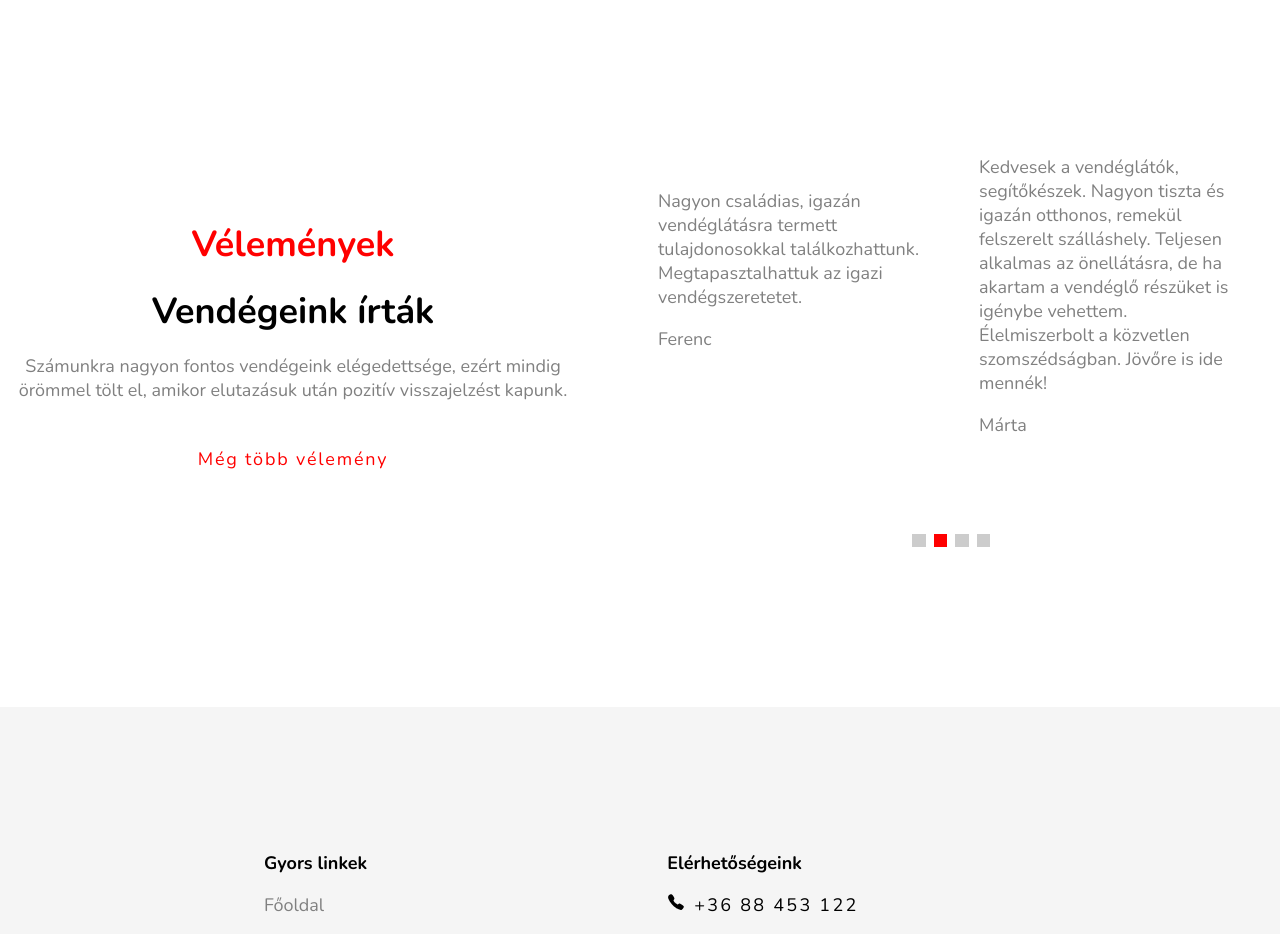
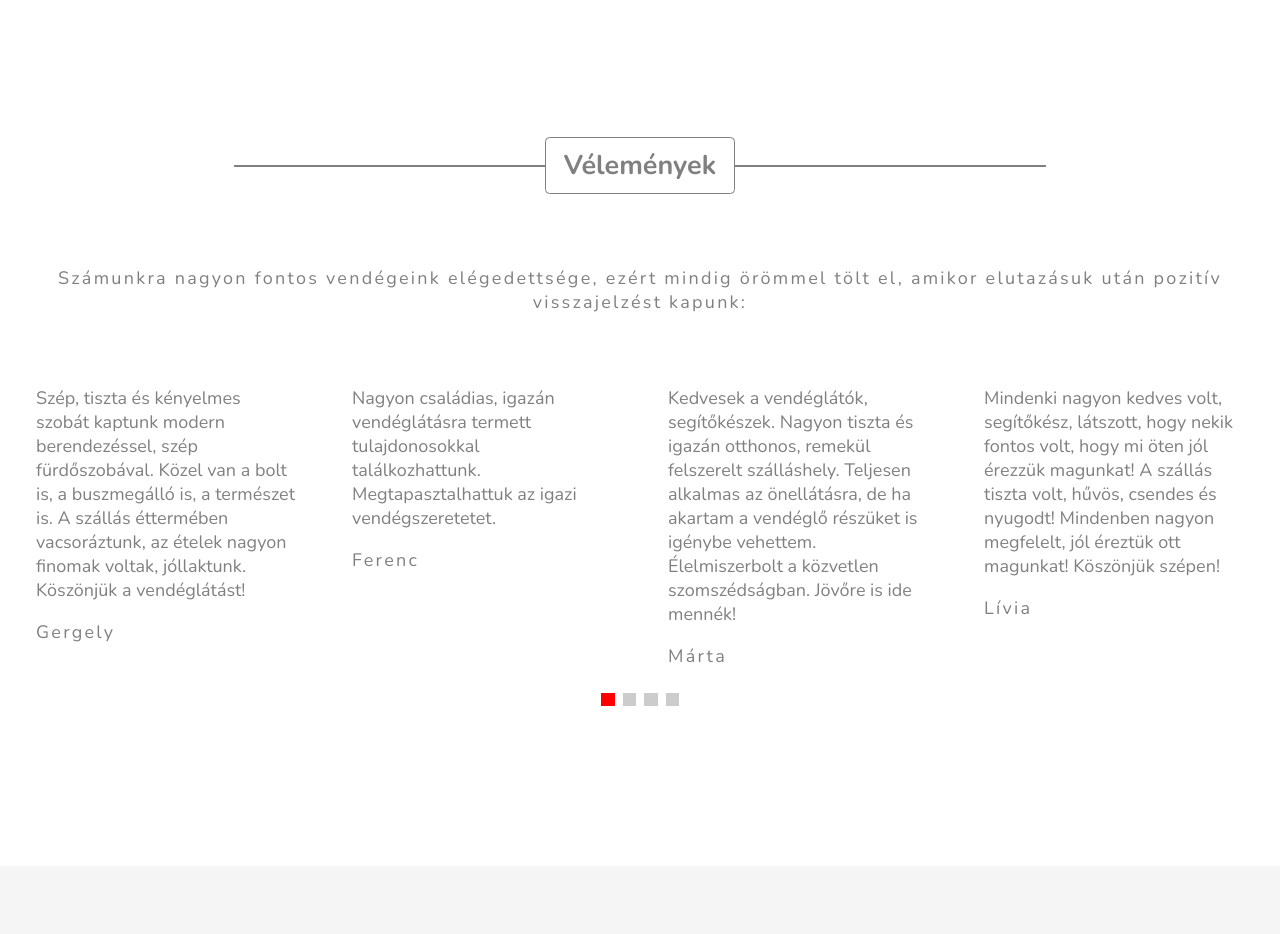
Before and after one commit to xdevtomix/bakonyi, a React (Vite) app: page / in a window 1280 px wide. Shown: the part 2080-3014 px from the top of the page. Built offline with nearby package versions, Linux system fonts and the light colour scheme.

Commit message:
testimonials work 5

```diff
--- a/src/components/Testimonials.jsx
+++ b/src/components/Testimonials.jsx
@@ -5,78 +5,89 @@ import { Swiper, SwiperSlide } from 'swiper/react';
 import 'swiper/css';
 import 'swiper/css/pagination';
 
+const testimonials = [
+    {
+        id: 1,
+        text: `
+            Szép, tiszta és kényelmes szobát kaptunk modern berendezéssel, szép fürdőszobával. Közel van a bolt is, a buszmegálló is, a természet is.
+            A szállás éttermében vacsoráztunk, az ételek nagyon finomak voltak, jóllaktunk. Köszönjük a vendéglátást!
+        `,
+        name: 'Gergely'
+    },
+    {
+        id: 2,
+        text: `
+            Nagyon családias, igazán vendéglátásra termett tulajdonosokkal találkozhattunk. Megtapasztalhattuk az igazi vendégszeretetet.
+        `,
+        name: 'Ferenc'
+    },
+    {
+        id: 3,
+        text: `
+            Kedvesek a vendéglátók, segítőkészek. Nagyon tiszta és igazán otthonos, remekül felszerelt szálláshely.
+            Teljesen alkalmas az önellátásra, de ha akartam a vendéglő részüket is igénybe vehettem.
+            Élelmiszerbolt a közvetlen szomszédságban. Jövőre is ide mennék!
+        `,
+        name: 'Márta'
+    },
+    {
+        id: 4,
+        text: `
+            Mindenki nagyon kedves volt, segítőkész, látszott, hogy nekik fontos volt, hogy mi öten jól érezzük magunkat!
+            A szállás tiszta volt, hűvös, csendes és nyugodt! Mindenben nagyon megfelelt, jól éreztük ott magunkat!
+            Köszönjük szépen!
+        `,
+        name: 'Lívia'
+    },
+];
+
 export default function Testimonials() {
     return (
         <Container data-component="testimonials" id="velemenyek">
 
-            <Header>
-                <p>Vélemények</p>
-                <h2>Vendégeink írták</h2>
-                <div>
+            <Title>
+                <div></div>
+                <h2>Vélemények</h2>
+                <div></div>
+            </Title>
+
+            <Info>
                 Számunkra nagyon fontos vendégeink elégedettsége, ezért mindig örömmel tölt el,
-                    amikor elutazásuk után pozitív visszajelzést kapunk.
-                </div>
-                <button>Még több vélemény</button>
-            </Header>
+                amikor elutazásuk után pozitív visszajelzést kapunk:
+            </Info>
 
             <SwiperContainer>
                 <Swiper
                     modules={[Pagination, Autoplay]}
                     pagination={{ clickable: true }}
-                    autoplay={{ delay: 5000 }}
+                    autoplay={{ delay: 10 * 1000 }}
                     loop
                     breakpoints={{
+                        768 : {
+                            slidesPerView: 2,
+                            spaceBetween: 20
+                        },
                         1024: {
-                            slidesPerView: 2,
+                            slidesPerView: 4,
                             spaceBetween: 20
                         }
                     }}
                 >
-                    <SwiperSlide>
+                    {
+                        testimonials.map(({ id, text, name }) => (
+                            <SwiperSlide key={id}>
                                 <SlideItem>
                                     <div>
-                                Szép, tiszta és kényelmes szobát kaptunk modern berendezéssel, szép fürdőszobával. Közel van a bolt is, a buszmegálló is, a természet is.
-                                A szállás éttermében vacsoráztunk, az ételek nagyon finomak voltak, jóllaktunk. Köszönjük a vendéglátást!"
+                                        {text}
                                     </div>
-                            <div>
-                                Gergely
-                            </div>
+                                    <p>
+                                        {name}
+                                    </p>
                                 </SlideItem>
                             </SwiperSlide>
-                    <SwiperSlide>
-                        <SlideItem>
-                            <div>
-                                Nagyon családias, igazán vendéglátásra termett tulajdonosokkal találkozhattunk. Megtapasztalhattuk az igazi vendégszeretetet.
-                            </div>
-                            <div>
-                                Ferenc
-                            </div>
-                        </SlideItem>
-                    </SwiperSlide>
-                    <SwiperSlide>
-                        <SlideItem>
-                            <div>
-                                Kedvesek a vendéglátók, segítőkészek. Nagyon tiszta és igazán otthonos, remekül felszerelt szálláshely.
-                                Teljesen alkalmas az önellátásra, de ha akartam a vendéglő részüket is igénybe vehettem.
-                                Élelmiszerbolt a közvetlen szomszédságban. Jövőre is ide mennék!
-                            </div>
-                            <div>
-                                Márta
-                            </div>
-                        </SlideItem>
-                    </SwiperSlide>
-                    <SwiperSlide>
-                        <SlideItem>
-                            <div>
-                                Mindenki nagyon kedves volt, segítőkész, látszott, hogy nekik fontos volt, hogy mi öten jól érezzük magunkat!
-                                A szállás tiszta volt, hűvös, csendes és nyugodt! Mindenben nagyon megfelelt, jól éreztük ott magunkat!
-                                Köszönjük szépen!
-                            </div>
-                            <div>
-                                Lívia
-                            </div>
-                        </SlideItem>
-                    </SwiperSlide>
+                        ))
+                    }
+
                 </Swiper>
             </SwiperContainer>
 
@@ -87,89 +98,54 @@ export default function Testimonials() {
 const Container = styled.section`
     margin-top: 8rem;
     padding: 0 1rem;
+`;
+
+const Title = styled.div`
     display: flex;
-    flex-direction: column;
     align-items: center;
-    gap: 4rem;
+    justify-content: center;
+    margin-bottom: 4rem;
 
-    @media(min-width: 768px) {
-        flex-direction: row;
+    div {
+        width: 25%;
+        border: 0.5px solid var(--light-night);
+    }
+
+    h2 {
+        color: var(--light-night);
+        border: 1px solid var(--light-night);
+        border-radius: 0.25rem;
+        width: max-content;
+        padding: 0.5rem 1rem;
     }
 `;
 
-const Header = styled.div`
-    display: flex;
-    flex-direction: column;
-    align-items: center;
-    justify-content: center;
-    width: 100%;
-
-    @media(min-width: 768px) {
-        width: 50%;
-    }
-
-    p {
-        font-size: 2rem;
-        font-weight: 700;
-        color: var(--decor);
-        margin-bottom: 1rem;
-    }
-
-    h2 {
-        font-size: 2rem;
-        color: var(--night);
-        text-align: center;
-        margin-bottom: 1rem;
-    }
-
-    div {
+const Info = styled.div`
     font-size: 1rem;
     color: var(--light-night);
     text-align: center;
-        margin-bottom: 2rem;
-    }
-
-    button {
-        cursor: pointer;
-        background: transparent;
-        color: var(--decor);
-        width: max-content;
-        padding: 0.5rem 1rem;
-        border-radius: 0.25rem;
-        letter-spacing: 0.1rem;
-        font-size: 1rem;
-    }
+    margin-bottom: 4rem;
+    letter-spacing: 0.125rem;
 `;
 
 const SwiperContainer = styled.div`
     width: 100%;
-
-    @media(min-width: 768px) {
-        width: 50%;
-    }
 `;
 
 const SlideItem = styled.div`
-    display: flex;
-    flex-direction: column;
-    justify-content: center;
     background-color: var(--day);
-    padding: 1rem 1rem 2rem 1rem;
-    aspect-ratio: 1;
+    padding: 0 1rem 2rem 1rem;
 
-    @media(min-width: 1024px) {
-        margin-bottom: 4rem;
-    }
-
-    >div:nth-child(1) {
+    >div {
         font-size: 1rem;
         color: var(--light-night);
         margin-bottom: 1rem;
     }
 
-    >div:nth-child(2) {
+    >p {
         font-size: 1rem;
         color: var(--light-night);
         margin-bottom: 1rem;
+        letter-spacing: 0.125rem;
     }
 `;
```
Lines whose indentation alone changed are shown as unchanged.
